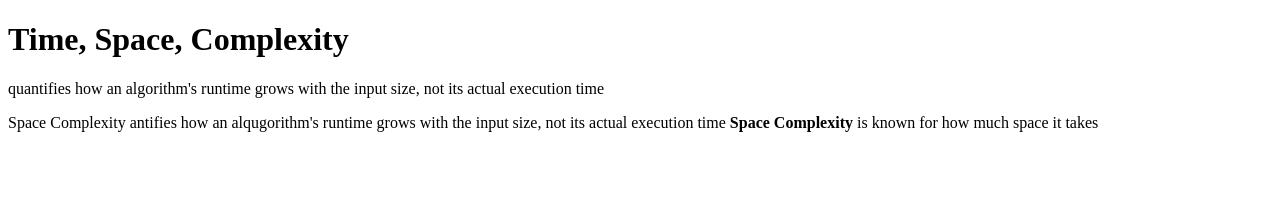
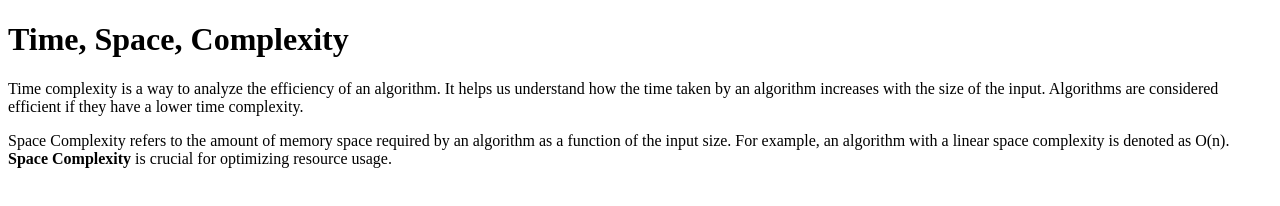
Before and after one commit to acciojob/time-and-space-complexity-seth1109, a website: page main.html in a window 1280 px wide. Drawn offline with Linux system fonts and the light colour scheme.

Commit message:
created a submission

```diff
--- a/main.html
+++ b/main.html
@@ -9,9 +9,8 @@
 <body>
 	<!-- the entire body must be written by student -->
 	<h1>Time, Space, Complexity</h1>
-     <p>quantifies how an algorithm's runtime grows with the input size, not its actual execution time</p>
-      <p>Space Complexity antifies how an alqugorithm's runtime grows with the input size, not its actual execution time<b> Space Complexity </b>is known for how much space it takes </p>
-	   </b>
+	<p>Time complexity is a way to analyze the efficiency of an algorithm. It helps us understand how the time taken by an algorithm increases with the size of the input. Algorithms are considered efficient if they have a lower time complexity.</p>
+    <p>Space Complexity refers to the amount of memory space required by an algorithm as a function of the input size. For example, an algorithm with a linear space complexity is denoted as O(n). <b>Space Complexity</b> is crucial for optimizing resource usage.</p>
 
 	<script type="text/javascript" src="./script.js">
 </script>
```
